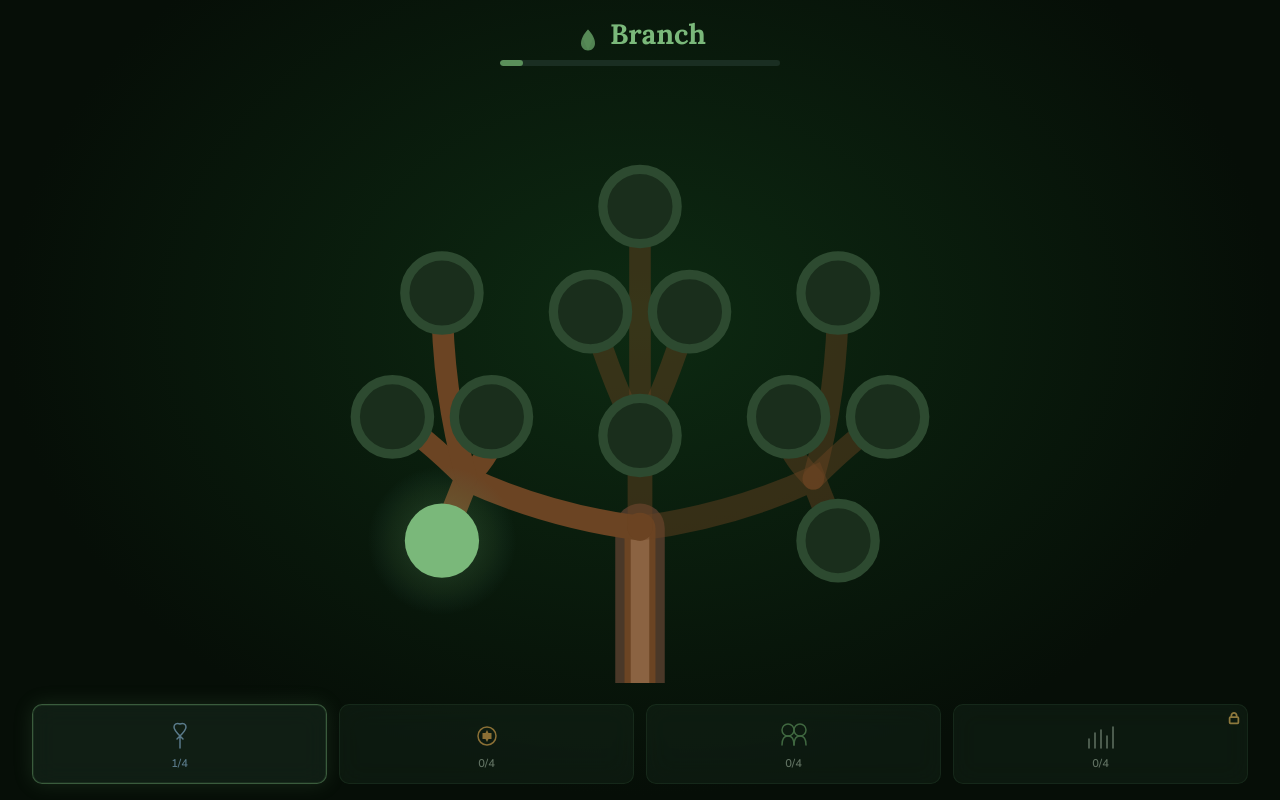
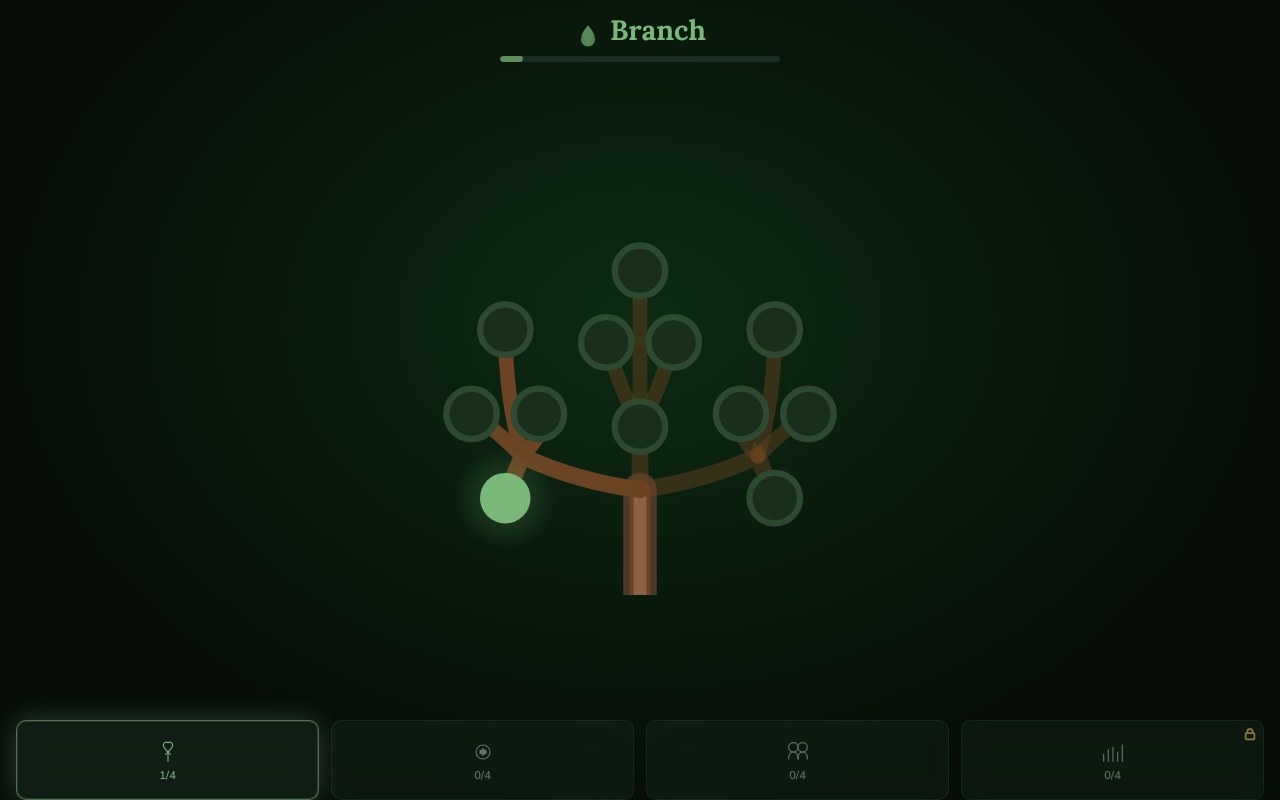
Before and after one commit to allenabraham106/AIForGood, a React (Vite) app: page / in a window 1280 px wide. Built offline with nearby package versions, Linux system fonts and the light colour scheme.

Commit message:
Scaled the tree better

```diff
--- a/src/data/lessons.js
+++ b/src/data/lessons.js
@@ -48,7 +48,7 @@ export const SCENARIOS = {
   },
 };
 
-// Tree node positions - each section is one branch, nodes share section color
+// Tree node positions — at branch endpoints (tips)
 export const TREE_NODES = [
   { id: 'b1', section: 'basics', x: 18, y: 72, type: 'speech' },
   { id: 'b2', section: 'basics', x: 10, y: 52, type: 'speech' },
--- a/src/screens/BranchScreen.css
+++ b/src/screens/BranchScreen.css
@@ -1,7 +1,7 @@
 .branch-screen {
   min-height: 100vh;
   min-height: 100dvh;
-  padding: 1rem 16px 1rem;
+  padding: 0 16px 0;
   display: flex;
   flex-direction: column;
   background: radial-gradient(ellipse at 50% 40%, #0d2a12 0%, #060e07 70%);
@@ -9,8 +9,9 @@
 
 .branch-header {
   text-align: center;
-  margin-bottom: 1.25rem;
+  margin-bottom: 0.5rem;
   flex-shrink: 0;
+  padding-top: 0.75rem;
 }
 
 .branch-logo {
@@ -49,26 +50,24 @@
   display: flex;
   align-items: center;
   justify-content: center;
-  padding: 0.5rem 1rem;
-  overflow: visible;
+  padding: 0 1rem;
+  overflow: hidden;
 }
 
 .branch-tree-svg {
   width: 100%;
-  height: auto;
-  max-height: min(55vh, 420px);
+  height: 100%;
+  max-height: min(55vh, 400px);
   object-fit: contain;
-  transform: scale(1.4);
-  transform-origin: center center;
 }
 
 .branch-categories {
   display: grid;
   grid-template-columns: repeat(4, 1fr);
   gap: 12px;
-  margin-top: 0.75rem;
+  margin-top: 0;
   flex-shrink: 0;
-  padding: 0 16px;
+  padding: 0;
   width: 100%;
   box-sizing: border-box;
 }
@@ -90,8 +89,13 @@
 }
 
 .category-btn.active {
-  border-color: rgba(122, 184, 122, 0.4);
-  box-shadow: 0 0 20px rgba(122, 184, 122, 0.15), inset 0 0 0 1px rgba(122, 184, 122, 0.1);
+  border-color: rgba(125, 168, 130, 0.5);
+  box-shadow: 0 0 24px rgba(125, 168, 130, 0.25), inset 0 0 0 1px rgba(125, 168, 130, 0.15);
+}
+
+.category-btn.active.basics-active {
+  border-color: rgba(125, 168, 130, 0.6);
+  box-shadow: 0 0 28px rgba(125, 168, 130, 0.3), inset 0 0 0 1px rgba(125, 168, 130, 0.2);
 }
 
 .category-btn:not(.locked):hover {
@@ -127,8 +131,8 @@
 }
 
 .category-icon svg {
-  width: 36px;
-  height: 36px;
+  width: 28px;
+  height: 28px;
 }
 
 .category-progress {
--- a/src/screens/BranchScreen.jsx
+++ b/src/screens/BranchScreen.jsx
@@ -43,10 +43,10 @@ export default function BranchScreen() {
 
   const CategoryIcon = ({ id }) => {
     switch (id) {
-      case 'basics': return <SproutIcon size={36} />
-      case 'speaking': return <SpeakIcon size={36} />
-      case 'community': return <PeopleIcon size={36} />
-      case 'progress': return <ChartIcon size={36} />
+      case 'basics': return <SproutIcon size={28} />
+      case 'speaking': return <SpeakIcon size={28} />
+      case 'community': return <PeopleIcon size={28} />
+      case 'progress': return <ChartIcon size={28} />
       default: return null
     }
   }
@@ -94,7 +94,7 @@ export default function BranchScreen() {
           return (
           <button
             key={key}
-            className={`category-btn ${isLocked ? 'locked' : ''} ${isSectionActive(key) ? 'active' : ''}`}
+            className={`category-btn ${isLocked ? 'locked' : ''} ${isSectionActive(key) ? 'active' : ''} ${key === 'basics' && isSectionActive(key) ? 'basics-active' : ''}`}
             onClick={() => handleCategoryClick(key)}
             disabled={isLocked}
             aria-label={key}
@@ -104,10 +104,10 @@ export default function BranchScreen() {
                 <LockIcon size={14} />
               </span>
             )}
-            <span className="category-icon" style={{ color: CATEGORY_COLORS[scenario.color] }}>
+            <span className="category-icon" style={{ color: isLocked ? 'var(--text-muted)' : '#7da882' }}>
               <CategoryIcon id={key} />
             </span>
-            <span className="category-progress" style={{ color: isLocked ? 'var(--text-muted)' : CATEGORY_COLORS[scenario.color] }}>
+            <span className="category-progress" style={{ color: isLocked ? 'var(--text-muted)' : '#7da882' }}>
               {label}
             </span>
           </button>
```
